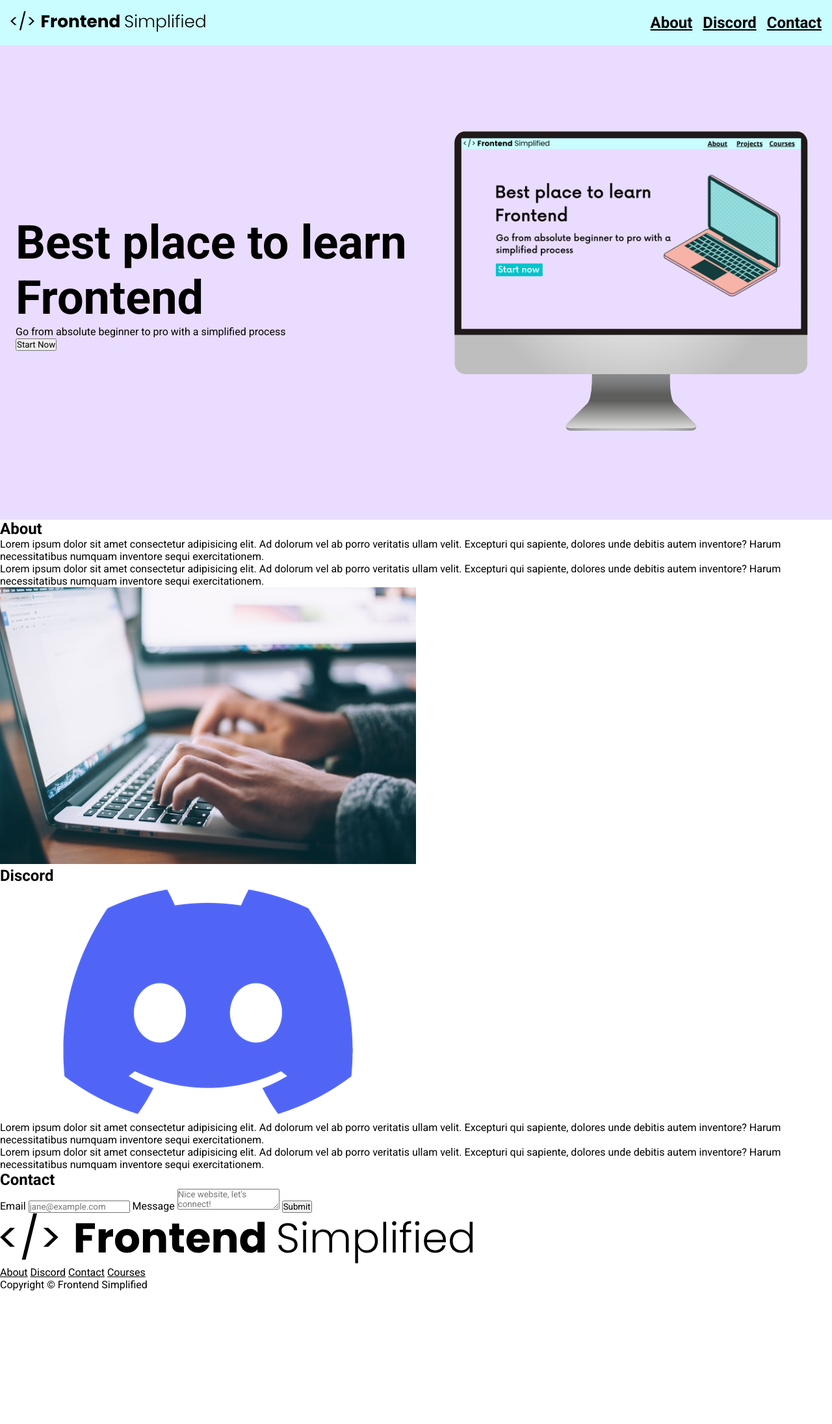
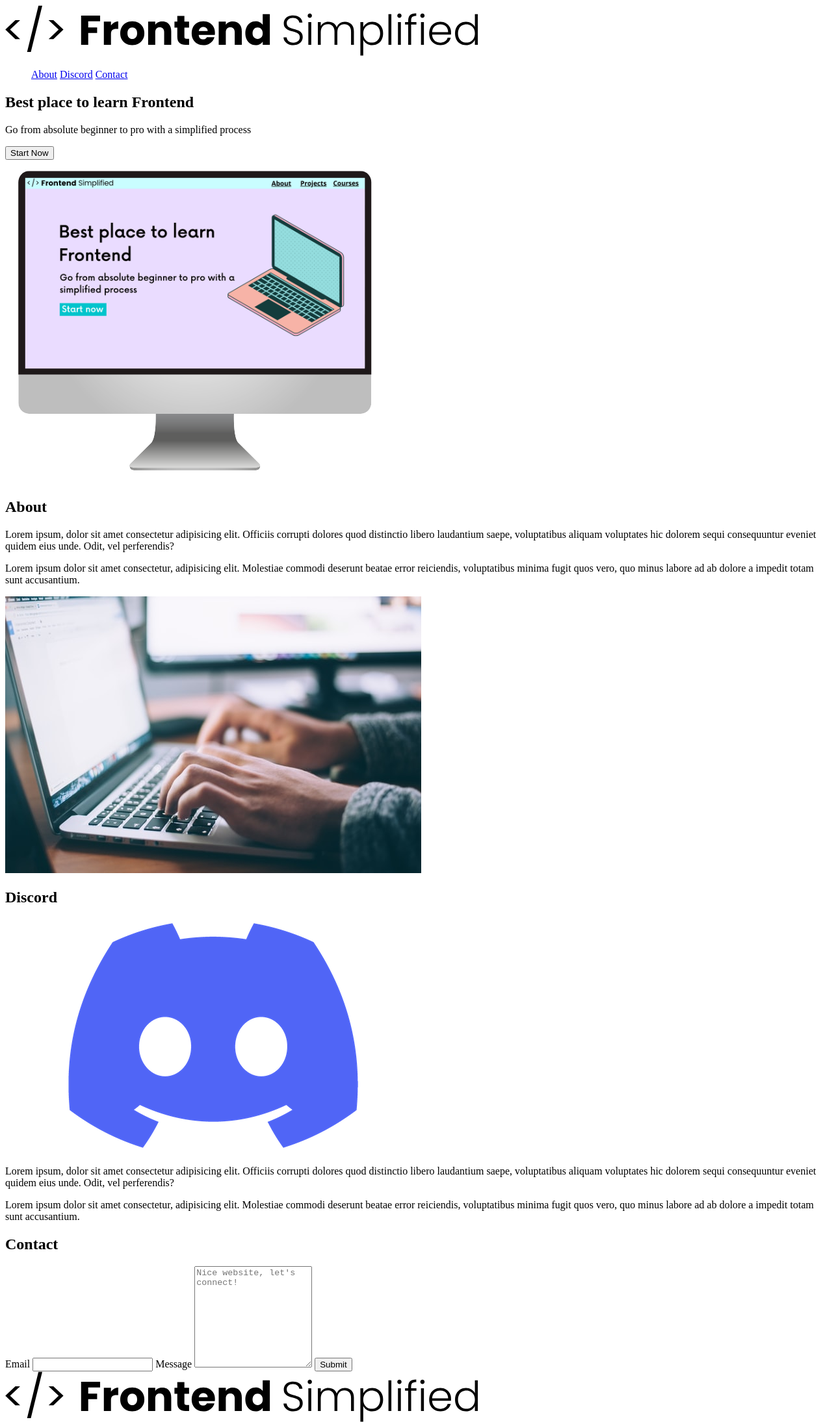
Before and after one commit to robin-nemesszeghy/static-website, a plain HTML site: page index.html in a window 1280 px wide. Shown: the top 2192 px of the page at 65% size. Before the commit the page ends 1987 px from the top, so only its background shows below. Drawn offline with Linux system fonts and the light colour scheme.

Commit message:
HTML Static Website Practice

```diff
--- a/index.html
+++ b/index.html
@@ -3,82 +3,79 @@
   <head>
     <meta charset="UTF-8" />
     <meta name="viewport" content="width=device-width, initial-scale=1.0" />
-    <title>Frontend Simplified</title>
-    <link rel="stylesheet" href="./style.css" />
+    <title>FES Website</title>
+    <link href="./style.css" rel="stylesheet" />
   </head>
-<!-- TEST COMMIT to GITHUB -->
+
   <body>
-    <section>
-      <nav>
-        <figure class="logo">
-          <img class="logo__img" src="./assets/FES.svg" alt="Logo" />
-        </figure>
-        <ul class="nav__links">
-          <li class="nav__link">
+    <header>
+      <nav class="nav__container">
+        <div class="nav__logo">
+          <img src="./assets/FES.svg" alt="FES Logo" />
+        </div>
+        <div class="nav__links">
+          <ul>
             <a href="#about">About</a>
-          </li>
-          <li class="nav__link">
             <a href="#discord">Discord</a>
-          </li>
-          <li class="nav__link">
             <a href="#contact">Contact</a>
-          </li>
-        </ul>
+          </ul>
+        </div>
       </nav>
-      <header>
-        <div>
+
+      <section>
+        <div class="header__container">
           <h1>Best place to learn Frontend</h1>
           <p>Go from absolute beginner to pro with a simplified process</p>
           <button>Start Now</button>
         </div>
-        <figure>
-          <img src="./assets/laptop.png" alt="Homepage image" />
-        </figure>
-      </header>
-    </section>
+        <div class="header__img">
+          <img src="./assets/laptop.png" alt="Laptop" />
+        </div>
+      </section>
+    </header>
 
     <main>
       <section id="about">
         <h2>About</h2>
-        <div>
-          <div>
+        <div class="about__container--wrapper">
+          <div class="about__paragraph--wrapper">
             <p>
-              Lorem ipsum dolor sit amet consectetur adipisicing elit. Ad
-              dolorum vel ab porro veritatis ullam velit. Excepturi qui
-              sapiente, dolores unde debitis autem inventore? Harum
-              necessitatibus numquam inventore sequi exercitationem.
+              Lorem ipsum, dolor sit amet consectetur adipisicing elit. Officiis
+              corrupti dolores quod distinctio libero laudantium saepe,
+              voluptatibus aliquam voluptates hic dolorem sequi consequuntur
+              eveniet quidem eius unde. Odit, vel perferendis?
             </p>
             <p>
-              Lorem ipsum dolor sit amet consectetur adipisicing elit. Ad
-              dolorum vel ab porro veritatis ullam velit. Excepturi qui
-              sapiente, dolores unde debitis autem inventore? Harum
-              necessitatibus numquam inventore sequi exercitationem.
+              Lorem ipsum dolor sit amet consectetur, adipisicing elit.
+              Molestiae commodi deserunt beatae error reiciendis, voluptatibus
+              minima fugit quos vero, quo minus labore ad ab dolore a impedit
+              totam sunt accusantium.
             </p>
           </div>
-          <figure>
-            <img src="./assets/about.jpg" alt="Typing on a laptop" />
-          </figure>
+          <div class="about__img--wrapper">
+            <img src="./assets/about.jpg" alt="Working on a laptop" />
+          </div>
         </div>
       </section>
 
       <section id="discord">
         <h2>Discord</h2>
-        <div>
-          <figure>
-            <img src="./assets/discord.png" alt="Discord" />
-          </figure>
-          <div>
+        <div class="discord__container--wrapper">
+          <div class="discord__img--wrapper">
+            <img src="./assets/discord.png" alt="Discord Logo" />
+          </div>
+          <div class="discord__paragraph--wrapper">
             <p>
-              Lorem ipsum dolor sit amet consectetur adipisicing elit. Ad
-              dolorum vel ab porro veritatis ullam velit. Excepturi qui
-              sapiente, dolores unde debitis autem inventore? Harum
-              necessitatibus numquam inventore sequi exercitationem.
+              Lorem ipsum, dolor sit amet consectetur adipisicing elit. Officiis
+              corrupti dolores quod distinctio libero laudantium saepe,
+              voluptatibus aliquam voluptates hic dolorem sequi consequuntur
+              eveniet quidem eius unde. Odit, vel perferendis?
             </p>
             <p>
-              Lorem ipsum dolor sit amet consectetur adipisicing elit. Ad
-              dolorum vel ab porro veritatis ullam velit. Excepturi qui
-              sapiente, dolores unde debitis autem inventore? Harum
-              necessitatibus numquam inventore sequi exercitationem.
+              Lorem ipsum dolor sit amet consectetur, adipisicing elit.
+              Molestiae commodi deserunt beatae error reiciendis, voluptatibus
+              minima fugit quos vero, quo minus labore ad ab dolore a impedit
+              totam sunt accusantium.
             </p>
           </div>
         </div>
@@ -87,13 +84,14 @@
       <section id="contact">
         <h2>Contact</h2>
         <form action="">
-          <label for="">Email</label>
-          <input type="email" placeholder="jane@example.com" />
-          <label for="">Message</label>
+          <label for="email">Email</label>
+          <input name="email" id="email" type="email" />
+          <label for="message">Message</label>
           <textarea
-            name=""
-            id=""
+            name="message"
+            id="message"
             placeholder="Nice website, let's connect!"
+            rows="10"
           ></textarea>
           <button>Submit</button>
         </form>
@@ -101,14 +99,14 @@
     </main>
 
     <footer>
-      <img src="./assets/FES.svg" alt="Logo" />
-      <div>
+      <img src="./assets/FES.svg" alt="FES Logo" />
+      <ul>
         <a href="#about">About</a>
         <a href="#discord">Discord</a>
         <a href="#contact">Contact</a>
-        <a href="">Courses</a>
-      </div>
-      <p>Copyright &copy; Frontend Simplified</p>
+        <a href="#courses">Courses</a>
+      </ul>
+      <p>Copyright &copy; 2025 Frontend Simplified</p>
     </footer>
   </body>
 </html>
--- a/style.css
+++ /dev/null
@@ -1,61 +0,0 @@
-@import url("https://fonts.googleapis.com/css2?family=Roboto:ital,wght@0,100..900;1,100..900&display=swap");
-
-* {
-  padding: 0;
-  margin: 0;
-  box-sizing: border-box;
-  font-family: "Roboto", sans-serif;
-  color: #000;
-}
-
-html {
-  scroll-behavior: smooth;
-}
-
-ul {
-  list-style: none;
-}
-
-/* NAV */
-
-nav {
-  height: 70px;
-  background-color: #cafdff;
-  display: flex;
-  justify-content: space-between;
-  align-items: center;
-  padding: 0 16px;
-}
-
-.logo__img {
-  width: 300px;
-}
-
-.nav__links {
-  display: flex;
-}
-
-.nav__link {
-  padding-left: 16px;
-  font-size: 24px;
-  font-weight: 700;
-}
-
-/* HEADER */
-
-header {
-  height: calc(100vh - 70px);
-  width: 100%;
-  min-width: 1200px;
-  background-color: #eadcff;
-  padding: 24px;
-  display: flex;
-  justify-content: center;
-  align-items: center;
-}
-
-h1 {
-  font-size: 72px;
-}
-
-/* ABOUT */
```
